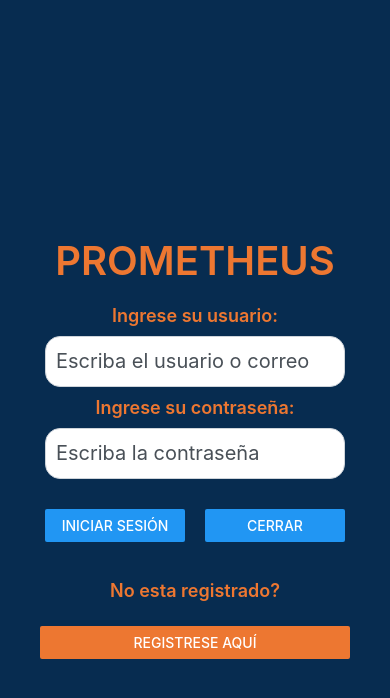
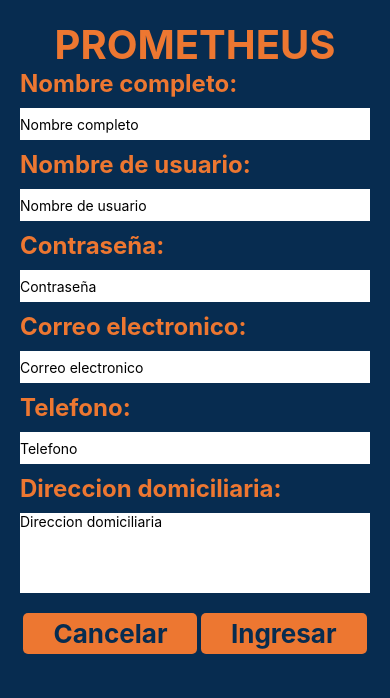
Before and after one commit to thebryanmartinez/ProyectoMovil2ReactUsuario, a React Native app: screen /Registro in a window 390 px wide. Shown: the top 698 px of the page. Built offline with nearby package versions, Linux system fonts and the light colour scheme.

Commit message:
Cambio de pantallas entre Login y Registro

```diff
--- a/App.js
+++ b/App.js
@@ -4,10 +4,11 @@ import { StyleSheet, Text, View, Button, TextInput } from 'react-native';
 import { Ionicons } from '@expo/vector-icons';
 import Login from './src/componentes/login';
 import Registro from './src/componentes/registro';
+import Menu from './src/componentes/menu'
 
 export default function App() {
   const [usuario, setUsuario]= useState(null);
   return (
-    <Login></Login>
+    <Menu></Menu>
   );
 }
--- a/src/componentes/login.js
+++ b/src/componentes/login.js
@@ -8,6 +8,7 @@ export default function login({ navigation }) {
   const [usuario, setUsuario]= useState(null);
   const [contrasena, setContrasena]= useState(null);
   const [focusNombre, setFocusNombre]= useState(false);
+
   const presIniciarSesion = async () => {
     if(!usuario || !contrasena){
       console.log("Debe escribir los datos completos");
@@ -128,7 +129,7 @@ export default function login({ navigation }) {
             <View style={styles.botonRedes}>
               <Button
                 title="Registrese aquí" color="#ed7731"
-                onPress={() => navigation.navigate('Registro')}
+                onPress={() => navigation.replace('Registro')}
               />
             </View>
           </View>
--- a/src/componentes/menu.js
+++ b/src/componentes/menu.js
@@ -9,15 +9,8 @@ const Stack = createNativeStackNavigator();
 export default function menu(){
     return(
         <NavigationContainer>
-            <Stack.Navigator>
-                <Stack.Screen name="Login" component={login} options= {({ navigation }) => ({
-                    headerRight: () => (
-                        <Button onPress={() => navigation.navigate('Login')}title="Iniciar sesion" />
-
-
-                    ),
-                })}
-                />
+            <Stack.Navigator screenOptions={{headerShown: false}}>
+                <Stack.Screen name="Login" component={login} />
                 <Stack.Screen name="Registro" component={registro} />
             </Stack.Navigator>
         </NavigationContainer>
--- a/src/componentes/registro.js
+++ b/src/componentes/registro.js
@@ -1,9 +1,57 @@
 import { StatusBar } from 'expo-status-bar';
 import React from 'react';
+import { useState } from 'react';
 import { StyleSheet, Text, View, Image, Alert, SafeAreaView, Button, TextInput, Pressable} from 'react-native';
 import AsyncStorage from '@react-native-async-storage/async-storage';
 
-export default function App() {
+export default function App({ navigation }) {
+  const [nombre_completo, setNombre_Completo]= useState(null);
+  const [contrasena_encriptada, setContrasena_Encriptada]= useState(null);
+  const [nombre_usuario, setNombre_Usuario]= useState(null);
+  const [correo, setCorreo]= useState(null);
+  const [telefono, setTelefono]= useState(null);
+  const [direccion_usuario, setDireccion_Usuario]= useState(false);
+
+  const pressCrearUsuario = async () => {
+    if(!nombre_completo || !contrasena_encriptada || !nombre_usuario || !correo || !telefono || !direccion_usuario){
+      console.log("Debe escribir los datos completos");
+      Alert.alert("Prometheus", "Debe escribir los datos completos");
+    }
+    else{
+      try {
+        const response = await fetch('http://192.168.1.165:3001/api/usuarios', {
+          method: 'POST',
+          headers: {
+            Accept: 'application/json',
+            'Content-Type': 'application/json'
+          },
+          body: JSON.stringify({
+            nombre_completo: nombre_completo,
+            contrasena_encriptada: contrasena_encriptada,
+            nombre_usuario: nombre_usuario,
+            contrasena_encriptada: contrasena,
+            correo: correo,
+            telefono: telefono,
+            direccion_usuario: direccion_usuario
+          })
+        });
+        const json = await response.json();
+        console.log(json);
+        if(json.data.length==0){
+          console.log(json.msj);
+          Alert.alert("Prometheus", json.msj);
+        }
+        else{
+          const cliente=JSON.stringify(json.data);
+          await AsyncStorage.setItem('cliente', cliente);
+          console.log(json.msj);
+          Alert.alert("Prometheus", json.msj);
+        }
+      } catch (error) {
+        console.error(error);
+      }
+    }
+  };
 
   return (
     <View style={styles.fondo}>
@@ -22,10 +70,10 @@ export default function App() {
             <Text style={styles.texto}>Direccion domiciliaria: </Text>
             <TextInput style={styles.entradaArea} maxLength={255} placeholder='Direccion domiciliaria' multiline={true} ></TextInput>
             <View style={styles.contenedorBotones}>
-                <Pressable style={styles.botones} title="Cancelar">
+                <Pressable style={styles.botones} title="Cancelar" onPress={() => navigation.replace('Login')}>
                     <Text style={styles.tituloBotones}>Cancelar</Text>
                 </Pressable>
-                <Pressable style={styles.botones}  title="Ingresar">
+                <Pressable style={styles.botones}  title="Ingresar" onPress={pressCrearUsuario}>
                     <Text style={styles.tituloBotones}>Ingresar</Text>
                 </Pressable>
             </View>
```
